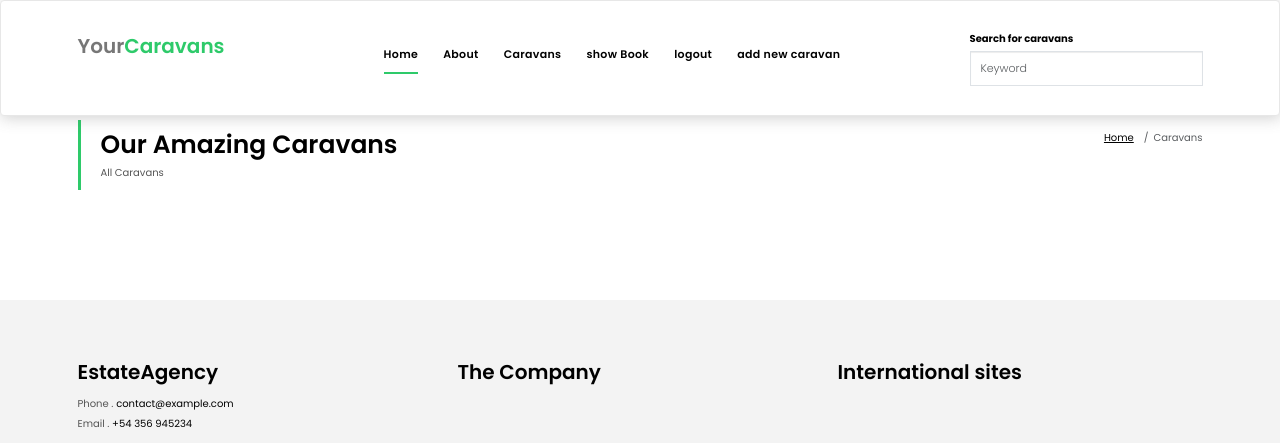
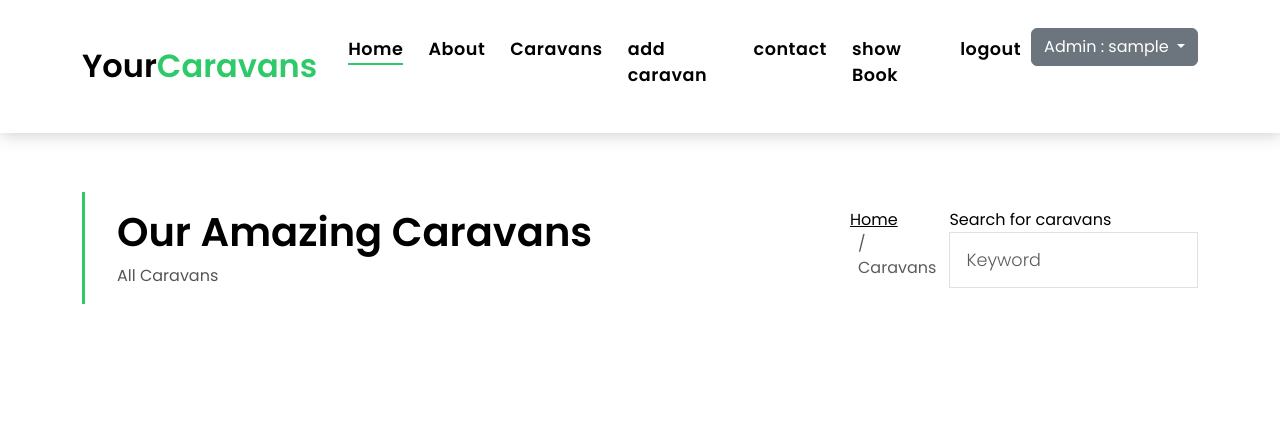
Before and after one commit to AhmedAlhisan/YourCaravan, a Django app: page /caravans/ in a window 1280 px wide. Shown: the top 443 px of the page. Run offline with Django 4.2, Linux system fonts and the light colour scheme; the visitor is signed in with stand-in values (Sample User, id 1); data that the repository does not hold is empty; some libraries are stand-ins or nearby versions.

Commit message:
add admin section / show only caravans that have a prof from admin

```diff
--- a/caravansproject/website/templates/website/base.html
+++ b/caravansproject/website/templates/website/base.html
@@ -68,7 +68,12 @@
             <a class="nav-link" href="{% url 'website:all-caravans' %}">Caravans</a>
           </li>
 
-
+          <li class="nav-item">
+            <a class="nav-link" href="{% url 'website:addcaravan' %}">add caravan</a>
+          </li>
+          <li class="nav-item">
+            <a class="nav-link" href="{% url 'website:addcaravan' %}">contact</a>
+          </li>
 
 
 
@@ -90,13 +95,25 @@
           {% endif %}
 
           <!-- this only for admin -->
-          <li class="nav-item">
-            <a class="nav-link" href="{% url 'website:addcaravan' %}">add new caravan</a>
-          </li>
+
+          {% if request.user.is_staff %}
+          <div class="dropdown">
+            <a class="btn btn-secondary dropdown-toggle" href="#" role="button" id="dropdownMenuLink" data-bs-toggle="dropdown" aria-expanded="false">
+              Admin : {{request.user}}
+            </a>
+
+            <ul class="dropdown-menu" aria-labelledby="dropdownMenuLink">
+              <li><a class="dropdown-item" href="#">Action</a></li>
+              <li><a class="dropdown-item" href="#">Another action</a></li>
+              <li><a class="dropdown-item" href="#">Something else here</a></li>
+            </ul>
+          </div>
+          {% endif %}
 
 
 
         </ul>
+
       </div>
 
 
--- a/caravansproject/website/templates/website/caravan-grid.html
+++ b/caravansproject/website/templates/website/caravan-grid.html
@@ -54,11 +54,7 @@
 </div>
 {% endblock %}
 {%  block search-bt  %}
-<form action="" method="get" class="form-a">
-  {% csrf_token %}
-  <label for="Type">Search for caravans</label>
-  <input name="search" type="text" class="form-control form-control-lg form-control-a" placeholder="Keyword">
-</form>
+
 
 {% endblock %}
 
@@ -88,6 +84,11 @@
                 Caravans
               </li>
             </ol>
+            <form action="" method="get" class="form-a">
+              {% csrf_token %}
+              <label for="Type">Search for caravans</label>
+              <input name="search" type="text" class="form-control form-control-lg form-control-a" placeholder="Keyword">
+            </form>
           </nav>
         </div>
       </div>
--- a/caravansproject/website/views.py
+++ b/caravansproject/website/views.py
@@ -13,10 +13,11 @@
     return render(request , 'website/home.html')
 
 def caravanList(request :HttpRequest):
+
     if 'search' in request.GET:
-        all_carvans = Caravan.objects.filter(name__contains=request.GET["search"])
+        all_carvans = Caravan.objects.filter(name__contains=request.GET["search"]).filter(carvan_status = True)
     else:
-        all_carvans = Caravan.objects.all()
+        all_carvans = Caravan.objects.filter(carvan_status = True)
 
     return render(request , 'website/caravan-grid.html' , {'all_carvans':all_carvans})
 
```
Also changed, not shown: caravansproject/media/images/pexels-melike-benli-12329330_KrrYVGE.jpg (added), 1 other file.
